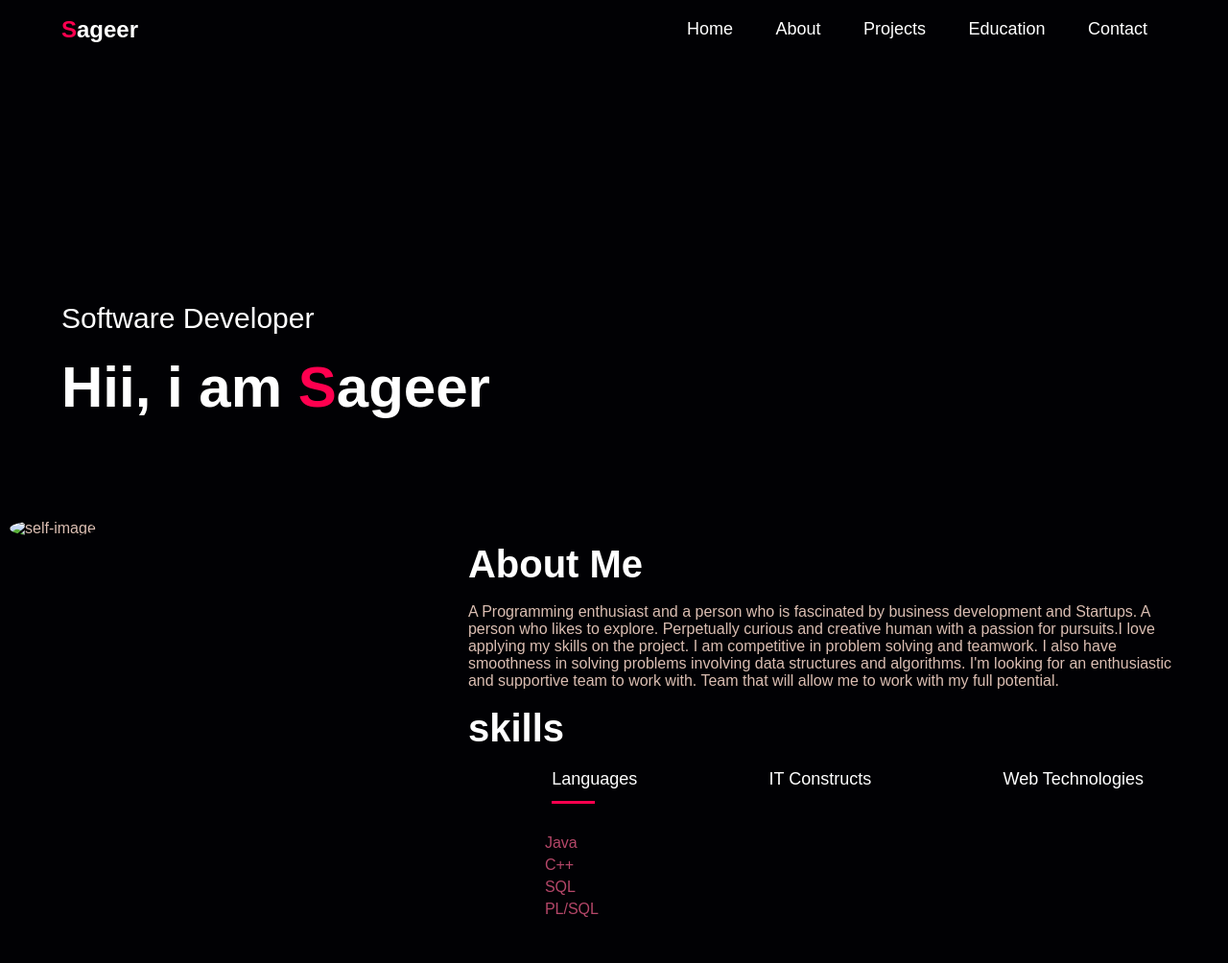
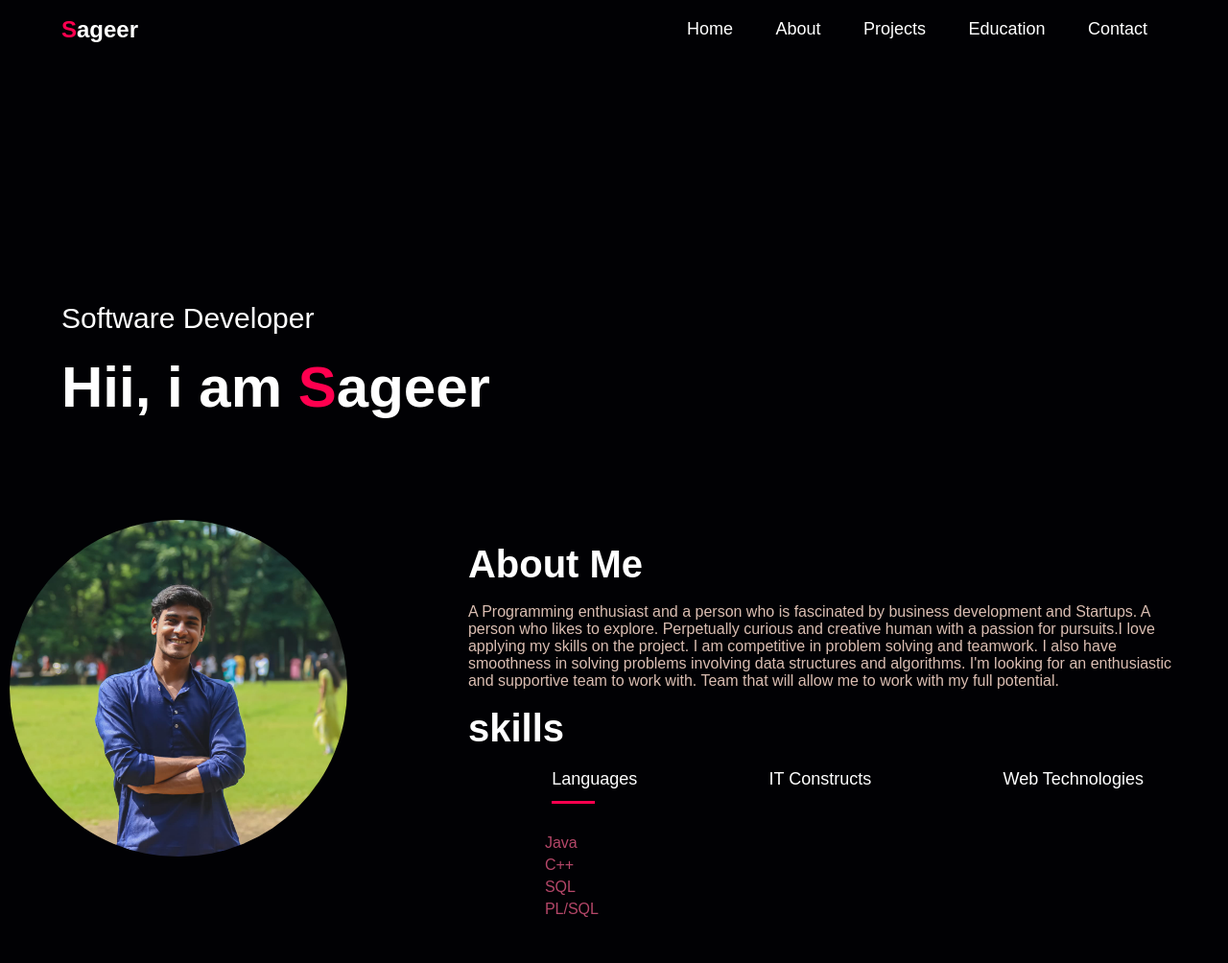
Before and after one commit to SageerMalnas/MyPortfolio, a plain HTML site: page index.html in a window 1280 px wide. Shown: the top 1004 px of the page at 96% size. Drawn offline with Linux system fonts and the light colour scheme.

Commit message:
Update index.html

```diff
--- a/index.html
+++ b/index.html
@@ -42,7 +42,7 @@
         <div class="about-cont">
             <div class="row">
                 <div class="about-col-1">
-                    <img src="./Images/WhatsApp Image 2022-11-21 at 20.13.29.jpg" alt="self-image">
+                    <img src="./WhatsApp Image 2022-11-21 at 20.13.29.jpg" alt="self-image">
                 </div>
                 <div class="about-col-2">
                     <h1>About Me    </h1>
```
